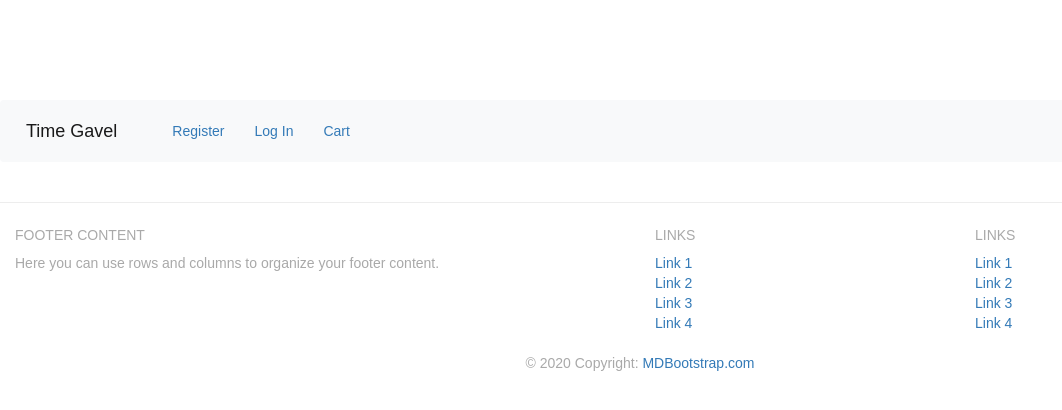
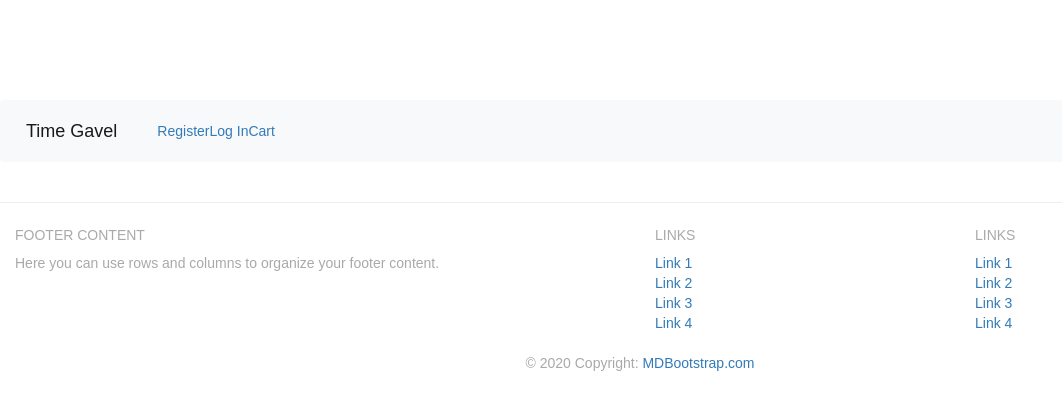
Before and after one commit to Didgerydont/fullstack-milestone, a Django app: page / in a window 1280 px wide. Shown: the top 410 px of the page, without its empty margins (0-1062 px from the left). Run offline with Django 3.2, Linux system fonts and the light colour scheme; some libraries are stand-ins or nearby versions.

Commit message:
cant get the nav items to go right

```diff
--- a/auctioneer/settings.py
+++ b/auctioneer/settings.py
@@ -70,6 +70,7 @@ TEMPLATES = [
                 'django.template.context_processors.request',
                 'django.contrib.auth.context_processors.auth',
                 'django.contrib.messages.context_processors.messages',
+                'django.template.context_processors.media',
             ],
         },
     },
--- a/auctioneer/urls.py
+++ b/auctioneer/urls.py
@@ -24,5 +24,4 @@ urlpatterns = [
     url(r'^$', index, name="index"),
     url(r'^accounts/', include(urls_accounts)),
     url(r'^antiques/', include(urls_antiques)),
-
 ]
--- a/templates/base.html
+++ b/templates/base.html
@@ -27,27 +27,23 @@
 		<button class="navbar-toggler" type="button" data-toggle="collapse" data-target="#navbarNavAltMarkup" aria-controls="navbarNavAltMarkup" aria-expanded="false" aria-label="Toggle navigation">
             <span class="navbar-toggler-icon"></span>
         </button>
-		<div class="collapse navbar-collapse navbar-nav" id="navbarNavAltMarkup">
-			<div class="navbar-nav">
-				 <ul class="nav navbar-nav navbar-right">
+		<div class="collapse navbar-collapse" id="navbarNavAltMarkup">
+			<ul class="navbar-nav ml-auto">
                 {% if user.is_authenticated %}
-                            <li><a href="{% url 'profile' %}"><i class="fa fa-user"></i> Profile</a></li>
-                            <li><a href="{% url 'logout' %}"><i class="fa fa-sign-out"></i> Log Out</a></li>
+                <li class="nav-item" ><a href="{% url 'profile' %}"><i></i> Profile</a></li>
+                <li class="nav-item" ><a href="{% url 'logout' %}"><i></i> Log Out</a></li>
                 {%  else %}
-                            <li><a href="{% url 'register' %}"><i class="fa fa-user-plus"></i> Register</a></li>
-                            <li><a href="{% url 'login' %}"><i class="fa fa-sign-in"></i> Log In</a></li>
+                <li class="nav-item"><a href="{% url 'register' %}"><i></i> Register</a></li>
+                <li class="nav-item"><a href="{% url 'login' %}"><i></i> Log In</a></li>
                 {% endif %}
-                        <li>
-                            <a href="#">
-                                <i class="fa fa-shipping-cart"></i> Cart
+                <li class="nav-item"><a href="#"><i></i> Cart</a>
                                 <!-- {% if product_count > 0 %}
                                 <label class="badge badge-warning">{{ product_count }}</label>
                                 {% endif %}-->
-                            </a>
+
                 </li>
             </ul>
 
-			</div>
 		</div>
 	</nav>
 
```
Lines whose indentation alone changed are shown as unchanged.
